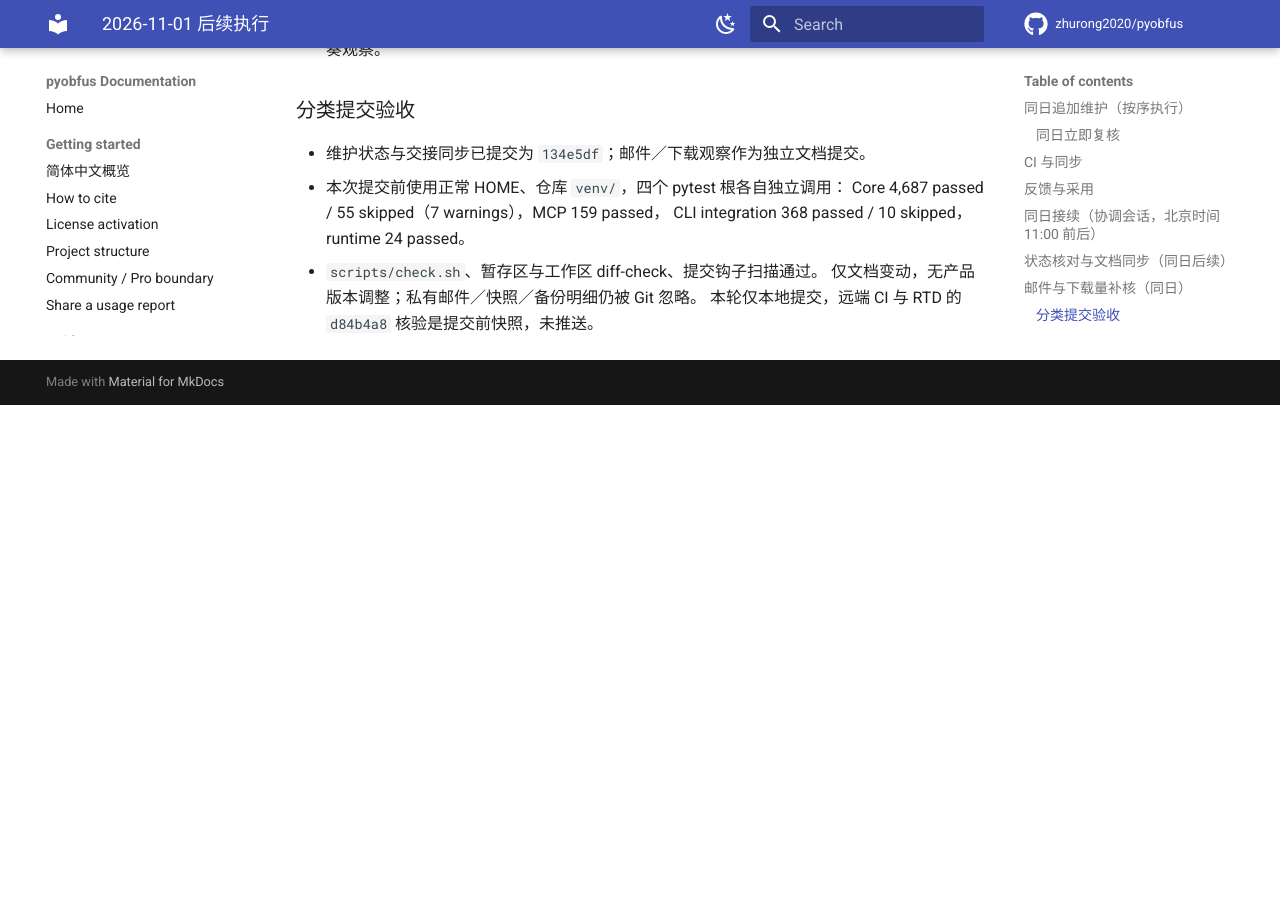
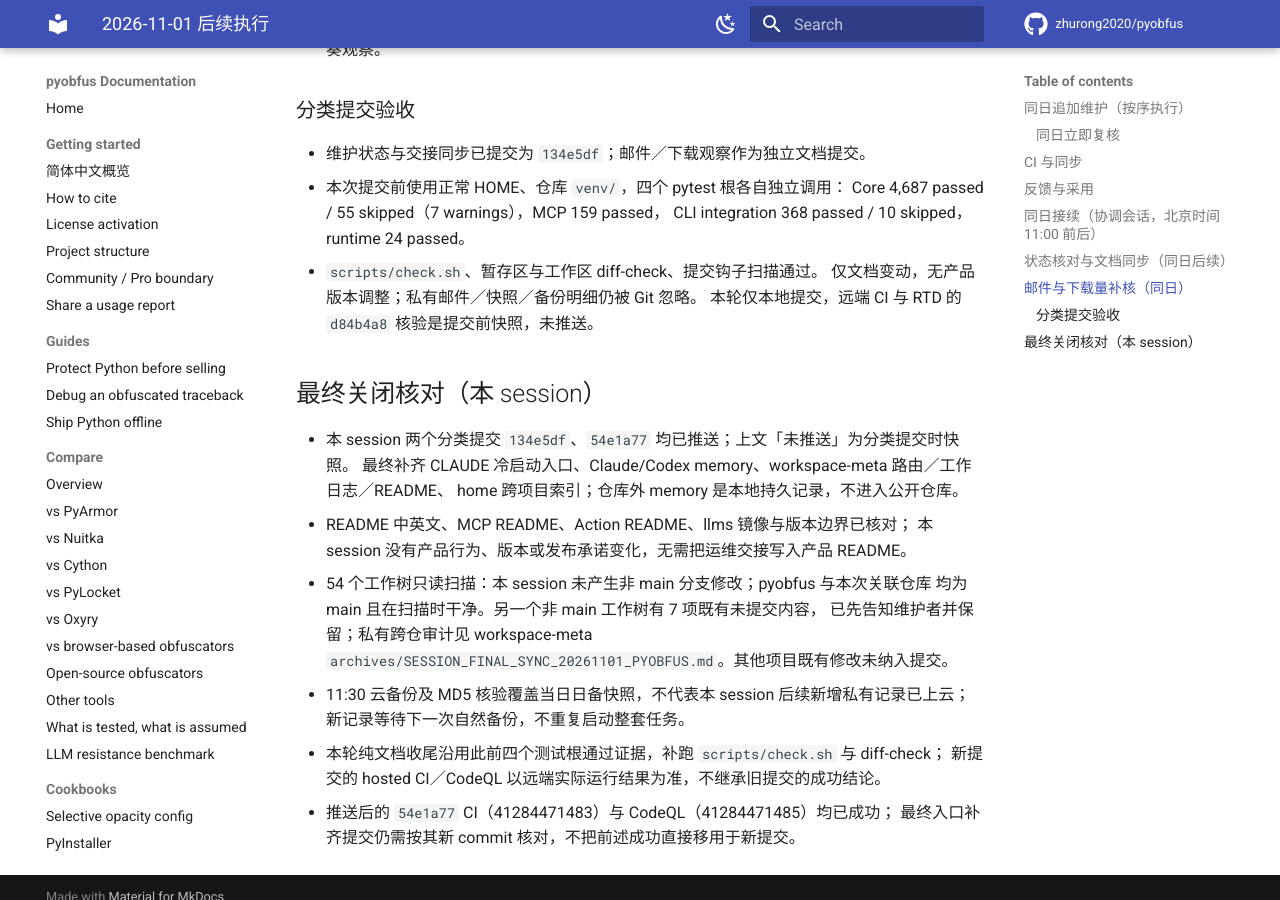
Before and after one commit to zhurong2020/pyobfus, an MkDocs documentation site: the page built from docs/EXECUTION_PROGRESS_2026-11-01.md, in a window 1280 px wide and 900 px high, scrolled down 4279 px. Built offline with MkDocs 1.6.1 and Material for MkDocs 9.7.7, drawn with Linux system fonts in a browser that asks for light colours; comment, search, counter and statistics services are not loaded; before the commit the page ends 4684 px from its top, so only the background shows below that.

Commit message:
docs: 补齐最终冷启动与跨项目收尾记录

```diff
--- a/docs/EXECUTION_PROGRESS_2026-11-01.md
+++ b/docs/EXECUTION_PROGRESS_2026-11-01.md
@@ -155,3 +155,21 @@
 - `scripts/check.sh`、暂存区与工作区 diff-check、提交钩子扫描通过。
   仅文档变动，无产品版本调整；私有邮件／快照／备份明细仍被 Git 忽略。
   本轮仅本地提交，远端 CI 与 RTD 的 `d84b4a8` 核验是提交前快照，未推送。
+
+## 最终关闭核对（本 session）
+
+- 本 session 两个分类提交 `134e5df`、`54e1a77` 均已推送；上文「未推送」为分类提交时快照。
+  最终补齐 CLAUDE 冷启动入口、Claude/Codex memory、workspace-meta 路由／工作日志／README、
+  home 跨项目索引；仓库外 memory 是本地持久记录，不进入公开仓库。
+- README 中英文、MCP README、Action README、llms 镜像与版本边界已核对；
+  本 session 没有产品行为、版本或发布承诺变化，无需把运维交接写入产品 README。
+- 54 个工作树只读扫描：本 session 未产生非 main 分支修改；pyobfus 与本次关联仓库
+  均为 main 且在扫描时干净。另一个非 main 工作树有 7 项既有未提交内容，
+  已先告知维护者并保留；私有跨仓审计见 workspace-meta
+  `archives/SESSION_FINAL_SYNC_20261101_PYOBFUS.md`。其他项目既有修改未纳入提交。
+- 11:30 云备份及 MD5 核验覆盖当日日备快照，不代表本 session 后续新增私有记录已上云；
+  新记录等待下一次自然备份，不重复启动整套任务。
+- 本轮纯文档收尾沿用此前四个测试根通过证据，补跑 `scripts/check.sh` 与 diff-check；
+  新提交的 hosted CI／CodeQL 以远端实际运行结果为准，不继承旧提交的成功结论。
+- 推送后的 `54e1a77` CI（41284471483）与 CodeQL（41284471485）均已成功；
+  最终入口补齐提交仍需按其新 commit 核对，不把前述成功直接移用于新提交。
```
Also changed, not shown: CLAUDE.md (+5 -2 lines), docs/COLD_START_PROMPT_2026-11-01.md (+5 -1 lines), docs/SESSION_CLOSEOUT_2026-11-01.md (+8 -0 lines).
